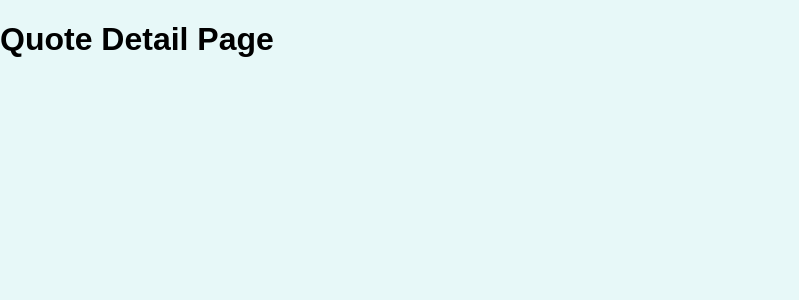
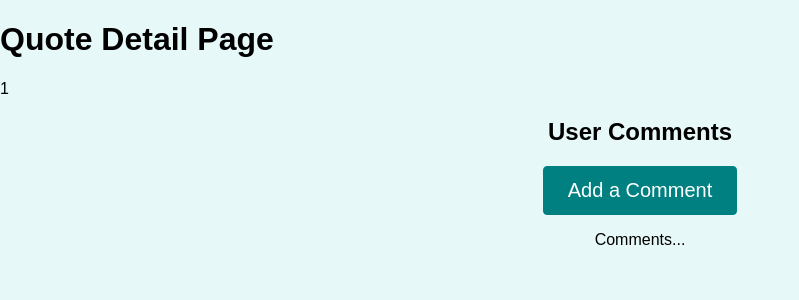
Before and after one commit to 4hmedhabib/React-Router, a React (Create React App) app in the folder 09-time-to-practice-starting-code/: page /quotes/1/comments in a window 1280 px wide. Shown: the top 300 px of the page, without its empty margins (0-799 px from the left). Built offline with nearby package versions, Linux system fonts and the light colour scheme.

Commit message:
added nested route

```diff
--- a/09-time-to-practice-starting-code/src/pages/QuoteDetail.js
+++ b/09-time-to-practice-starting-code/src/pages/QuoteDetail.js
@@ -1,7 +1,16 @@
+import { useParams, Route } from 'react-router-dom';
+import Comments from '../components/comments/Comments';
+
 const QuoteDetail = () => {
+	const params = useParams();
+
 	return (
 		<div>
 			<h1>Quote Detail Page</h1>
+			<p>{params.quoteId}</p>
+			<Route path="/quotes/:quoteId/comments">
+				<Comments />
+			</Route>
 		</div>
 	);
 };
```
Also changed, not shown: 1 other file (tests, documents, lock files or other folders).
